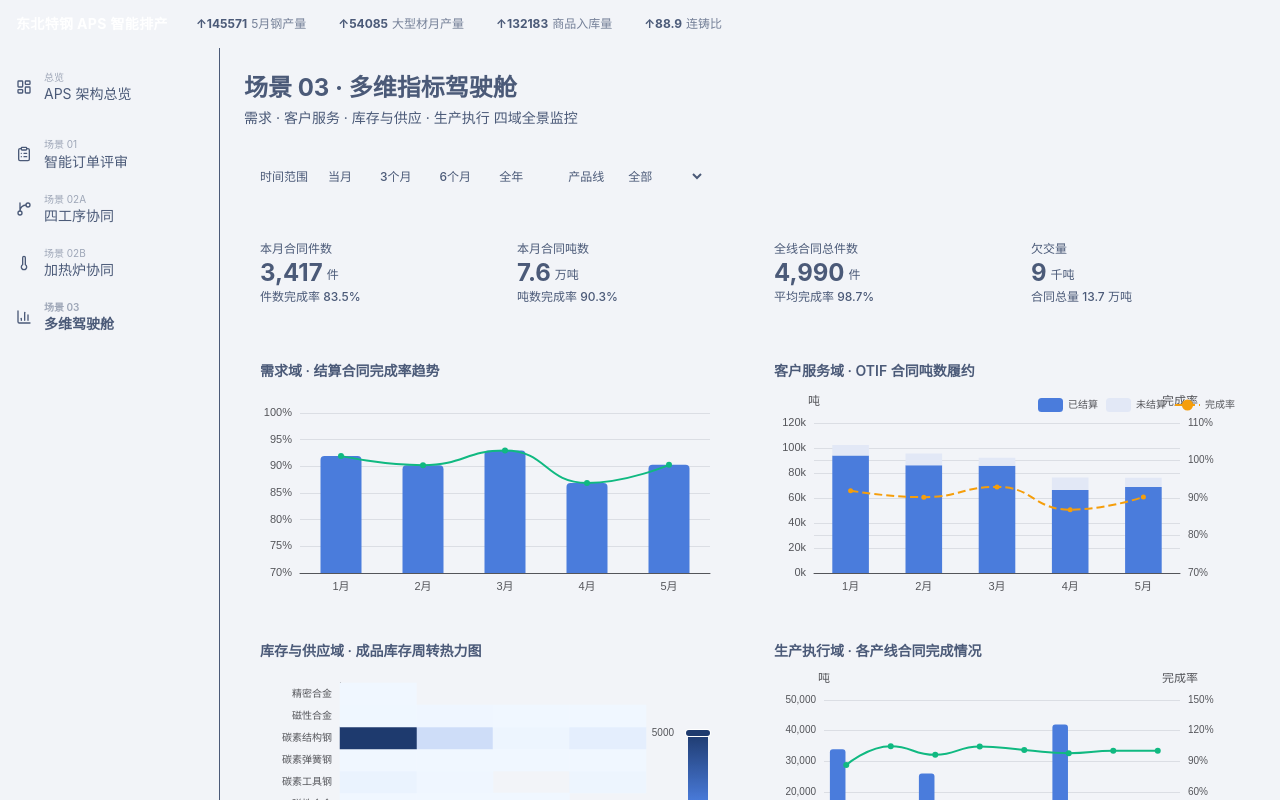
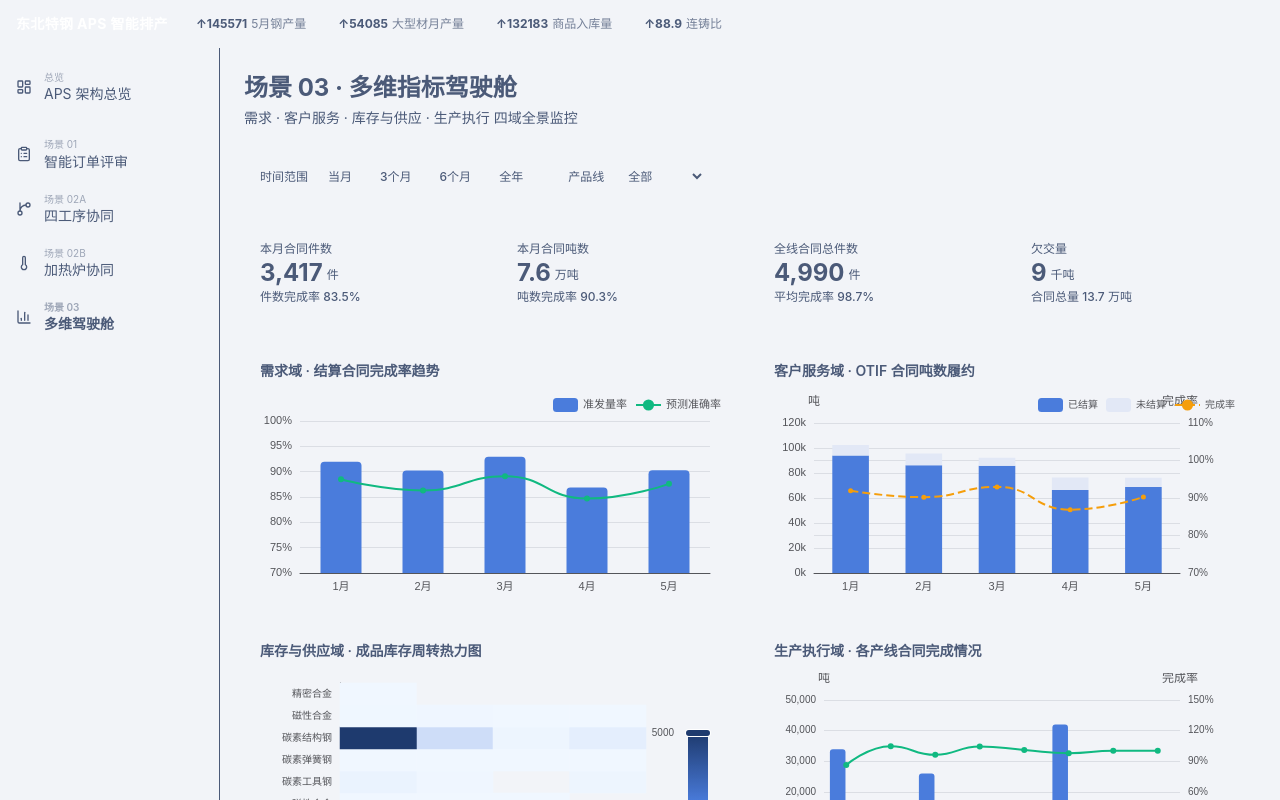
Before and after one commit to TwoFei1993/dongbei-aps-demo, a Next.js app: page /scene3 in a window 1280 px wide. Shown: the top 800 px of the page. Built offline with nearby package versions, Linux system fonts and the light colour scheme.

Commit message:
fix: differentiate DemandAccuracy series, defensive null checks

```diff
--- a/src/app/scene3/page.tsx
+++ b/src/app/scene3/page.tsx
@@ -44,13 +44,13 @@ export default function Scene3Page() {
           label="本月合同件数"
           value={latest?.contractCount.toLocaleString() ?? '—'}
           unit="件"
-          trend={`件数完成率 ${latest?.countRate.toFixed(1)}%`}
+          trend={`件数完成率 ${(latest?.countRate ?? 0).toFixed(1)}%`}
         />
         <KpiCard
           label="本月合同吨数"
           value={((latest?.contractTons ?? 0) / 10000).toFixed(1)}
           unit="万吨"
-          trend={`吨数完成率 ${latest?.tonsRate.toFixed(1)}%`}
+          trend={`吨数完成率 ${(latest?.tonsRate ?? 0).toFixed(1)}%`}
         />
         <KpiCard
           label="全线合同总件数"
--- a/src/components/scene3/demand/DemandAccuracy.tsx
+++ b/src/components/scene3/demand/DemandAccuracy.tsx
@@ -7,7 +7,13 @@ const data = loadKpiDemand()
 export function DemandAccuracy() {
   const option = {
     tooltip: { trigger: 'axis' },
-    grid: { top: 20, right: 16, bottom: 20, left: 40 },
+    legend: {
+      top: 0,
+      right: 0,
+      textStyle: { fontSize: 11 },
+      data: ['准发量率', '预测准确率'],
+    },
+    grid: { top: 28, right: 16, bottom: 20, left: 40 },
     xAxis: {
       type: 'category',
       data: data.map((d) => d.month),
@@ -21,14 +27,16 @@ export function DemandAccuracy() {
     },
     series: [
       {
+        name: '准发量率',
         type: 'bar',
         data: data.map((d) => d.demandAccuracy),
         itemStyle: { color: '#4a7cdc', borderRadius: [4, 4, 0, 0] },
         barWidth: '50%',
       },
       {
+        name: '预测准确率',
         type: 'line',
-        data: data.map((d) => d.demandAccuracy),
+        data: data.map((d) => d.forecastAcc),
         smooth: true,
         lineStyle: { color: '#10b981', width: 2 },
         symbol: 'circle',
--- a/src/data/scene3/kpi-demand.json
+++ b/src/data/scene3/kpi-demand.json
@@ -1,22 +1,27 @@
 [
   {
     "month": "1月",
-    "demandAccuracy": 91.96
+    "demandAccuracy": 91.96,
+    "forecastAcc": 88.5
   },
   {
     "month": "2月",
-    "demandAccuracy": 90.22
+    "demandAccuracy": 90.22,
+    "forecastAcc": 86.3
   },
   {
     "month": "3月",
-    "demandAccuracy": 92.95
+    "demandAccuracy": 92.95,
+    "forecastAcc": 89.1
   },
   {
     "month": "4月",
-    "demandAccuracy": 86.89
+    "demandAccuracy": 86.89,
+    "forecastAcc": 84.7
   },
   {
     "month": "5月",
-    "demandAccuracy": 90.28
+    "demandAccuracy": 90.28,
+    "forecastAcc": 87.6
   }
 ]
--- a/src/types/index.ts
+++ b/src/types/index.ts
@@ -44,7 +44,7 @@ export interface ProductLineContract {
   backlogTons: number; completionRate: number
 }
 export interface InventoryBucket { steelCategory: string; stockCycle: string; weight: number }
-export interface MonthlyDemandAccuracy { month: string; demandAccuracy: number }
+export interface MonthlyDemandAccuracy { month: string; demandAccuracy: number; forecastAcc: number }
 export interface FilterState {
   timeRange: string; productLine: string; steelCategory: string; scenario: ScenarioKey
 }
```
